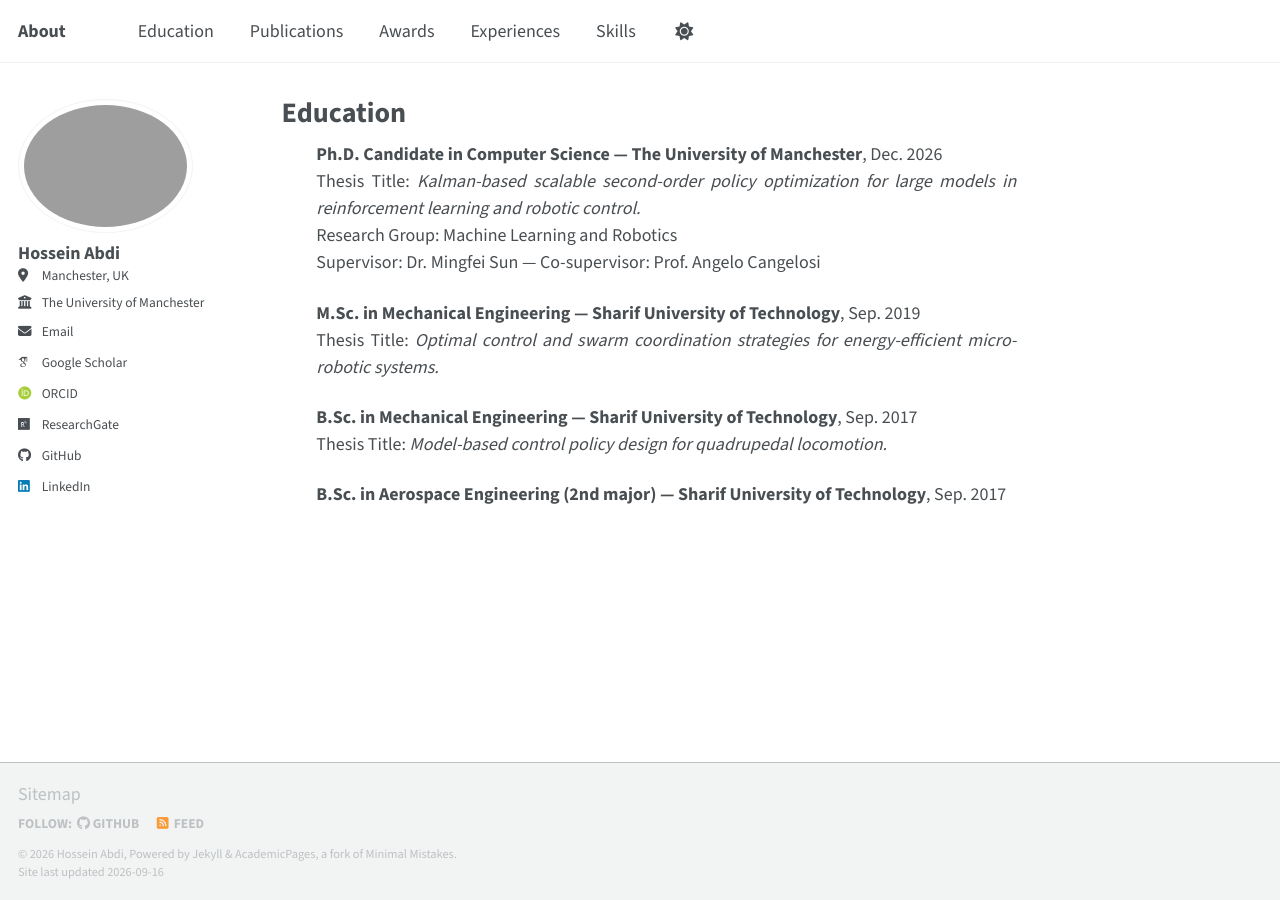
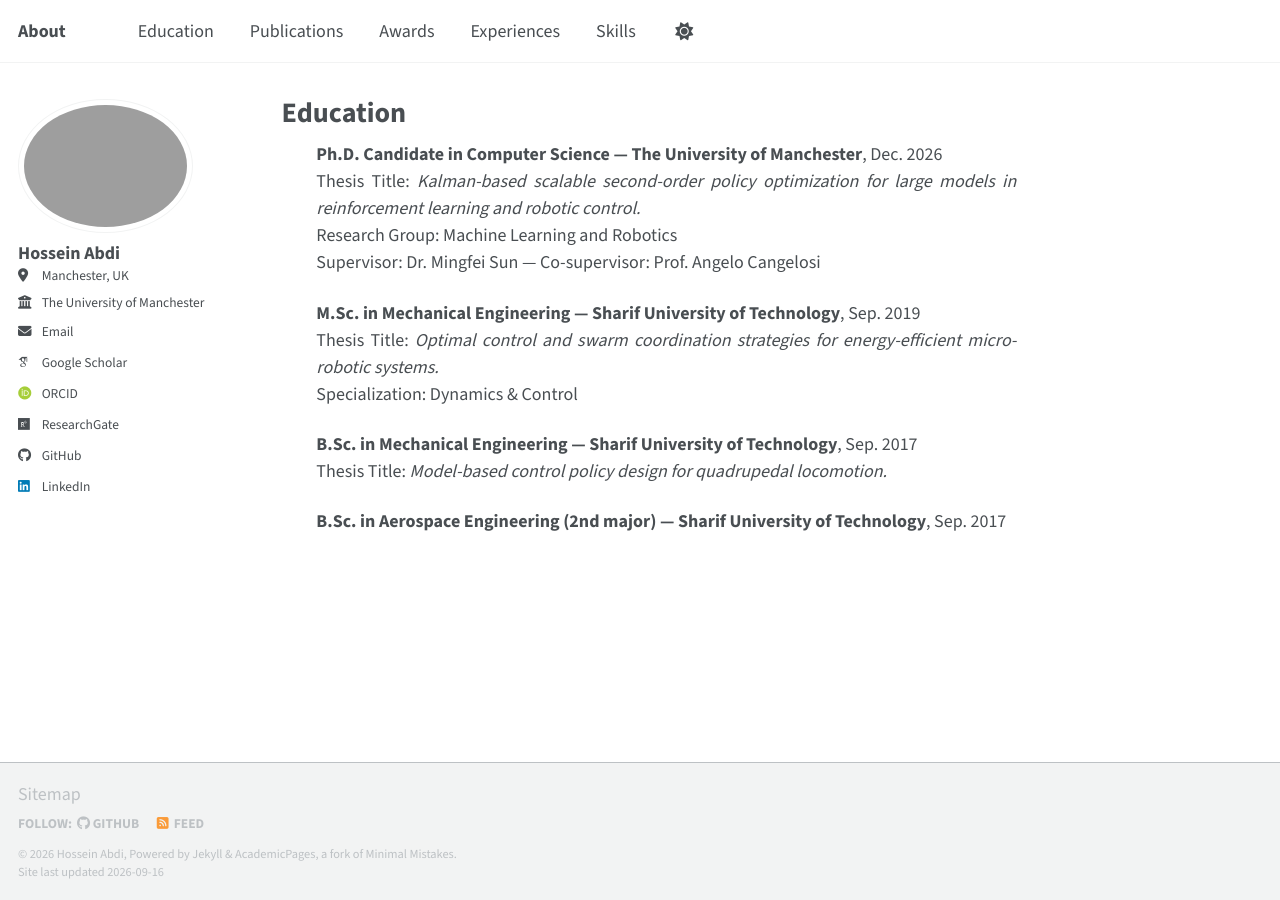
Before and after one commit to Hossein-Abdi/Hossein-Abdi.github.io, a Jekyll site: the page built from _pages/education.md, in a window 1280 px wide. Built offline with Jekyll 4.4.1, drawn with Linux system fonts in a browser that asks for light colours; some web fonts are replaced; a script bundle is joined from its source files by our own code; library files that are not in the unit come from our copies.

Commit message:
minor update

```diff
--- a/_pages/education.md
+++ b/_pages/education.md
@@ -13,6 +13,7 @@
 
 **M.Sc. in Mechanical Engineering — Sharif University of Technology**, Sep. 2019
 Thesis Title: *Optimal control and swarm coordination strategies for energy-efficient micro-robotic systems.*
+Specialization: Dynamics & Control
 
 **B.Sc. in Mechanical Engineering — Sharif University of Technology**, Sep. 2017
 Thesis Title: *Model-based control policy design for quadrupedal locomotion.*
```
